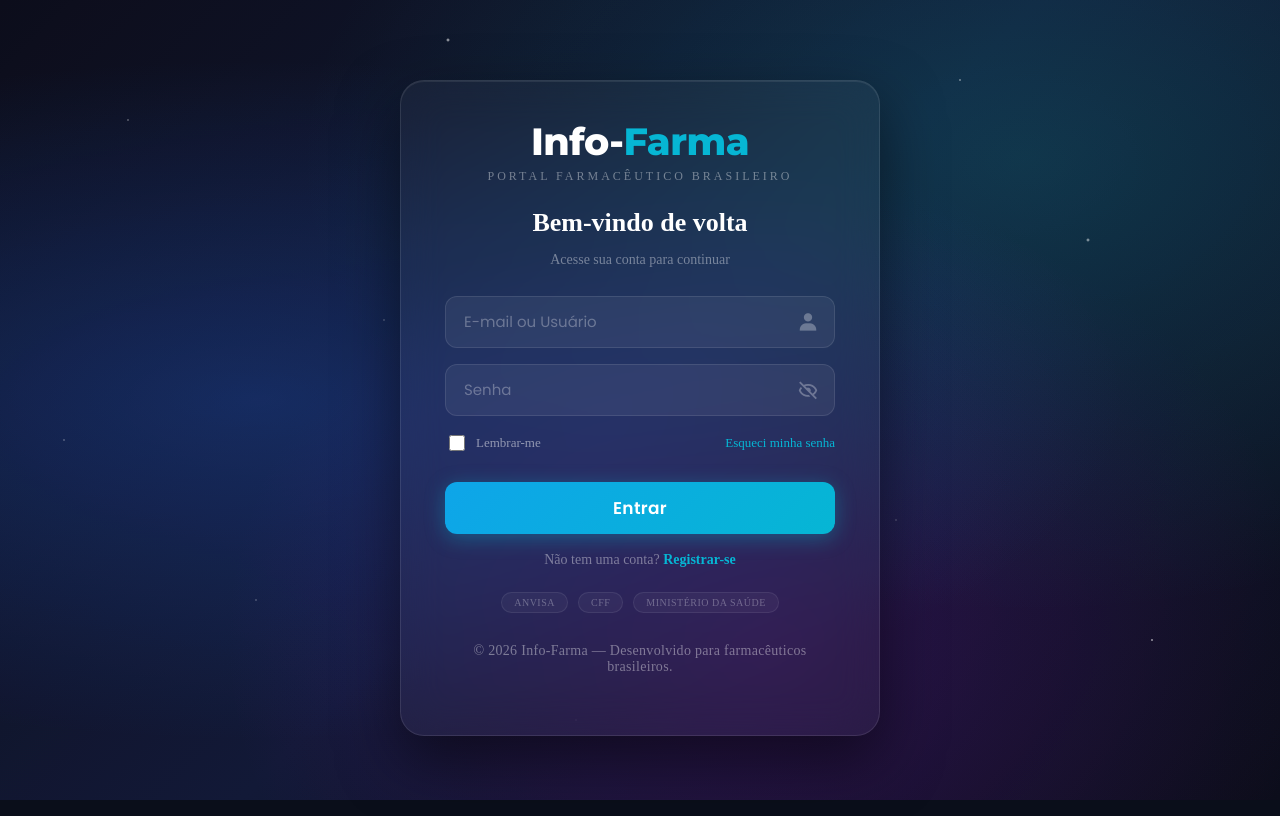
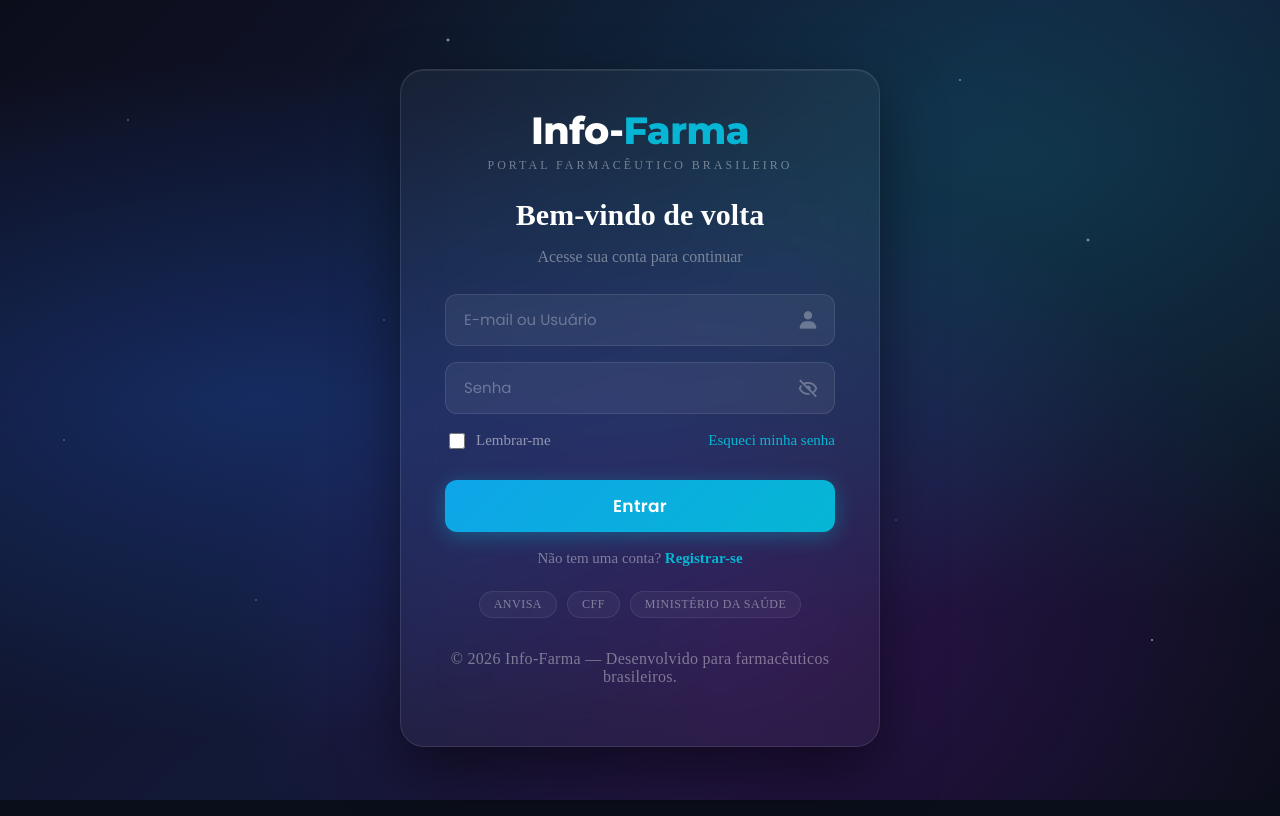
Before and after one commit to gustavoaraujo1201-lab/info-farma, a website: page pages/login.html in a window 1280 px wide. Drawn offline with nearby package versions, Linux system fonts and the light colour scheme.

Commit message:
descrição mudança login

```diff
--- a/css/login.css
+++ b/css/login.css
@@ -42,13 +42,12 @@
         radial-gradient(2px 2px at 35%  5%, rgba(255,255,255,0.8), transparent);
 }
 
-/* ✅ wrapper centralizado, sem altura mínima */
 .login-wrapper {
     position: relative; z-index: 10;
     width: 100%; max-width: 480px;
 }
 
-/* ─── LOGO dentro do card ────────────────────────────────────── */
+/* ─── LOGO ───────────────────────────────────────────────────── */
 .logo { text-align: center; margin-bottom: 24px; }
 .logo-text {
     font-family: 'Montserrat', sans-serif;
@@ -62,7 +61,7 @@
     letter-spacing: 3px; text-transform: uppercase; margin-top: 6px;
 }
 
-/* ─── CARD maior e com tudo dentro ──────────────────────────── */
+/* ─── CARD ───────────────────────────────────────────────────── */
 .card {
     background: rgba(255,255,255,0.04);
     border: 1px solid rgba(255,255,255,0.1);
@@ -71,16 +70,25 @@
     padding: 40px 44px 32px;
     box-shadow: 0 25px 60px rgba(0,0,0,0.5), inset 0 1px 0 rgba(255,255,255,0.08);
 }
+
+/* ✅ "Bem-vindo de volta" maior */
 .card h2 {
-    font-size: 26px; font-weight: 600; color: #fff;
-    margin-bottom: 6px; text-align: center;
-}
-.card > p {
-    font-size: 14px; color: rgba(255,255,255,0.4);
-    margin-bottom: 28px; text-align: center;
+    font-size: 30px;
+    font-weight: 700;
+    color: #fff;
+    margin-bottom: 8px;
+    text-align: center;
 }
 
-/* ─── CAMPOS maiores ─────────────────────────────────────────── */
+/* ✅ "Acesse sua conta para continuar" maior */
+.card > p {
+    font-size: 16px;
+    color: rgba(255,255,255,0.4);
+    margin-bottom: 28px;
+    text-align: center;
+}
+
+/* ─── CAMPOS ─────────────────────────────────────────────────── */
 .field { position: relative; margin-bottom: 16px; }
 .field input {
     width: 100%; height: 52px;
@@ -105,10 +113,11 @@
 }
 .field input:focus ~ i { color: #06b6d4; }
 
+/* ✅ "Lembrar-me" e "Esqueci minha senha" maiores */
 .row-opts {
     display: flex; align-items: center;
     justify-content: space-between;
-    margin-bottom: 28px; font-size: 13px;
+    margin-bottom: 28px; font-size: 15px;
 }
 .row-opts label {
     display: flex; align-items: center;
@@ -118,7 +127,7 @@
 .row-opts a { color: #06b6d4; text-decoration: none; }
 .row-opts a:hover { text-decoration: underline; }
 
-/* ─── BOTÃO maior ────────────────────────────────────────────── */
+/* ─── BOTÃO ──────────────────────────────────────────────────── */
 .btn-entrar {
     width: 100%; height: 52px; border: none; border-radius: 12px;
     background: linear-gradient(135deg, #0ea5e9, #06b6d4);
@@ -132,27 +141,34 @@
 .btn-entrar:hover { opacity: 0.9; transform: translateY(-2px); box-shadow: 0 8px 28px rgba(6,182,212,0.5); }
 .btn-entrar:active { transform: translateY(0); }
 
-.link-registro { text-align: center; font-size: 14px; color: rgba(255,255,255,0.4); }
+/* ✅ "Não tem uma conta? Registrar-se" maior */
+.link-registro {
+    text-align: center;
+    font-size: 15px;
+    color: rgba(255,255,255,0.4);
+}
 .link-registro a { color: #06b6d4; text-decoration: none; font-weight: 600; }
 .link-registro a:hover { text-decoration: underline; }
 
-/* ─── BADGES e RODAPÉ dentro do card ────────────────────────── */
+/* ✅ Badges maiores */
 .badges {
     display: flex; justify-content: center;
     gap: 10px; margin-top: 24px; flex-wrap: wrap;
 }
 .badge {
-    font-size: 10px; color: rgba(255,255,255,0.3);
+    font-size: 12px;
+    color: rgba(255,255,255,0.4);
     background: rgba(255,255,255,0.04);
     border: 1px solid rgba(255,255,255,0.08);
-    border-radius: 20px; padding: 4px 12px;
+    border-radius: 20px; padding: 5px 14px;
     letter-spacing: 0.5px; text-transform: uppercase;
 }
 
+/* ✅ Rodapé maior */
 .login-footer {
     text-align: center;
     padding: 16px 0 0;
-    font-size: 11px;
-    color: rgba(255,255,255,0.2);
+    font-size: 13px;
+    color: rgba(255,255,255,0.3);
     letter-spacing: 0.3px;
 }
```
